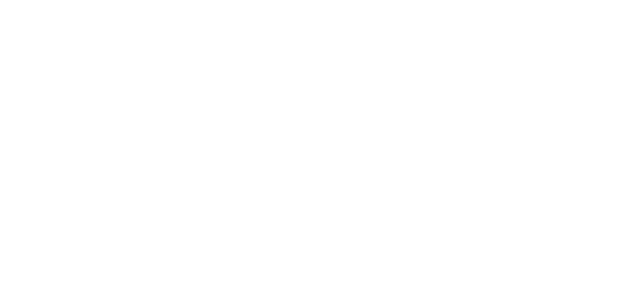
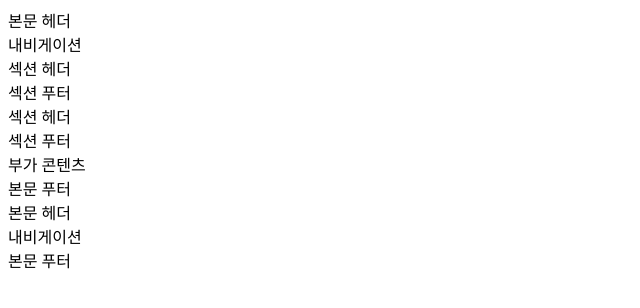
Before and after one commit to seulbinim/basic-html-css, a plain HTML site: page 09-section-main.html in a window 1280 px wide. Shown: the whole page, without its empty margins (0-640 px from the left). Drawn offline with Linux system fonts and the light colour scheme.

Commit message:
섹션 관련 요소 학습

```diff
--- a/09-section-main.html
+++ b/09-section-main.html
@@ -1 +1,33 @@
-<!-- HTML 코드를 작성해 주세요. -->
+<!DOCTYPE html>
+<html lang="ko">
+<head>
+  <meta charset="UTF-8" />
+  <meta http-equiv="X-UA-Compatible" content="IE=edge" />
+  <meta name="viewport" content="width=device-width, initial-scale=1.0" />
+  <title>섹션 관련 요소</title>
+</head>
+
+<body>
+  <!-- 네이티브 요소 -->
+  <header>본문 헤더</header>
+  <nav>내비게이션</nav>
+  <main>
+    <section>
+      <header>섹션 헤더</header>
+      <footer>섹션 푸터</footer>
+    </section>
+    <article>
+      <header>섹션 헤더</header>
+      <footer>섹션 푸터</footer>
+    </article>
+  </main>
+  <aside>부가 콘텐츠</aside>
+  <footer>본문 푸터</footer>
+
+  <!-- 컨테이너 요소 -->
+  <div role="banner">본문 헤더</div>
+  <div role="navigation">내비게이션</div>
+  <div role="main"></div>
+  <div role="contentinfo">본문 푸터</div>
+</body>
+</html>
```
